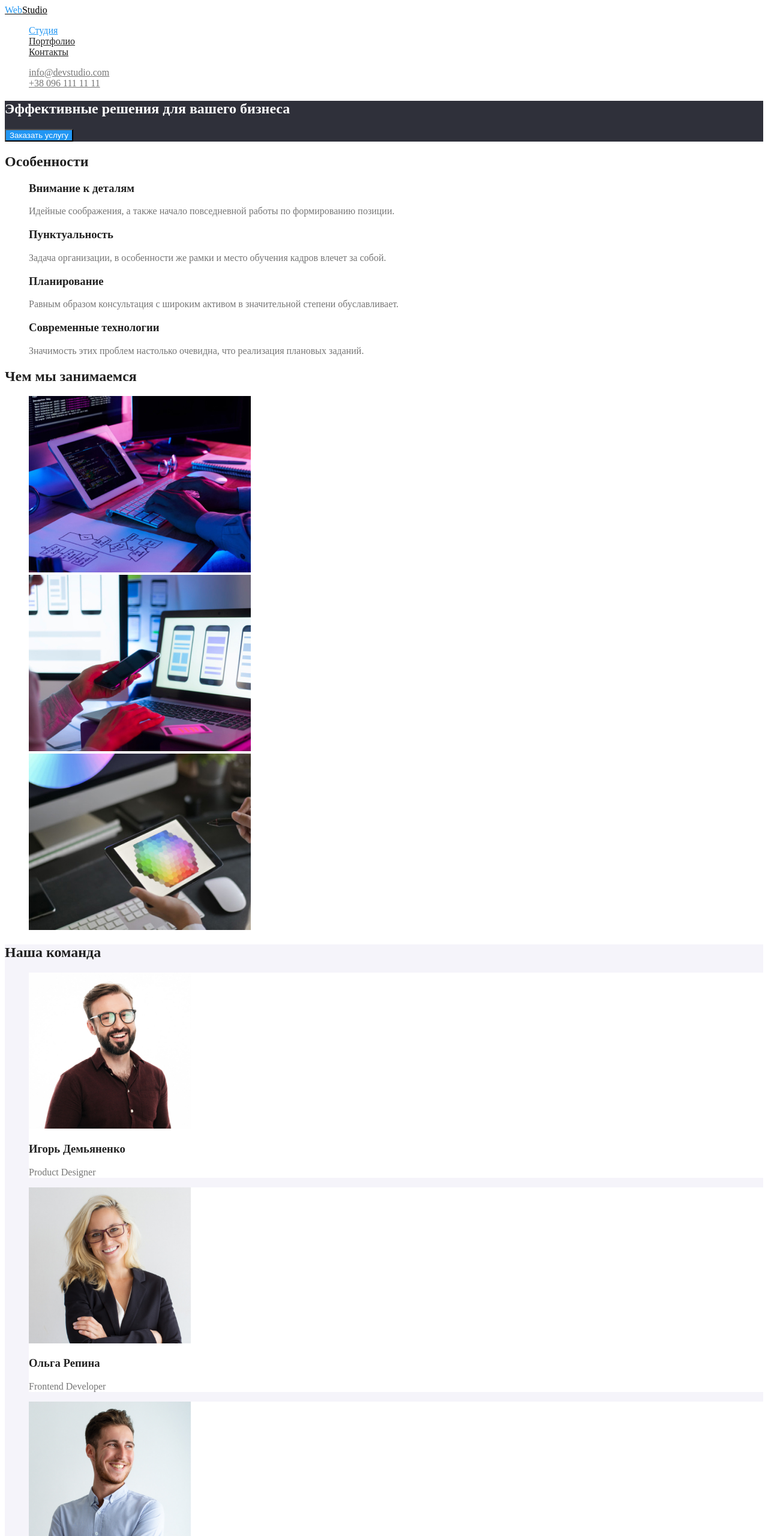
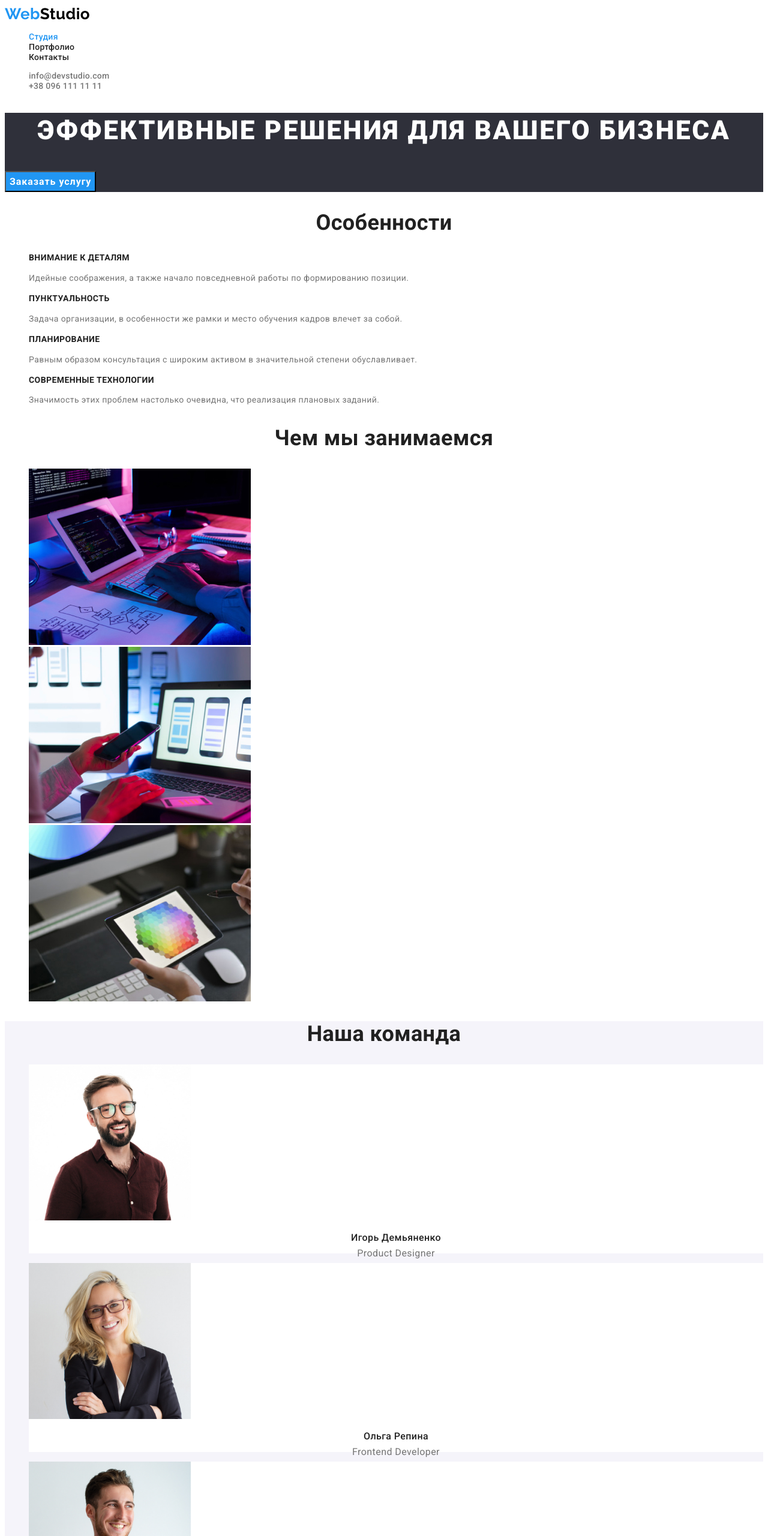
Before and after one commit to KorolikD/goit-markup-hw-02, a plain HTML site: page index.html in a window 1280 px wide. Shown: the top 2560 px of the page at 60% size. Drawn offline with Linux system fonts and the light colour scheme.

Commit message:
Завершена стилизация цвета и текста

```diff
--- a/css/styles.css
+++ b/css/styles.css
@@ -15,6 +15,10 @@
 Цвет рамок елементов портфолио #EEEEEE
 */
 
+/*  Шрифты
+Raleway – 700
+Roboto – 400, 500, 700, 900 */
+
 :root {
   --logo-color: #000000;
   --dark-logo-color: #ffffff;
@@ -24,20 +28,25 @@
   --primary-text-color: #757575;
   --title-text-color: #212121;
   --dark-text-color: #ffffff;
-  --footer-contacts-color: rgba(255, 255, 255, 0.6);
+  --footer-contacts-text-color: rgba(255, 255, 255, 0.6);
 
   --primary-background-color: #ffffff;
   --light-background-color: #f5f4fa;
   --dark-background-color: #2f303a;
 
-  --button-primary-colour: #ffffff;
-  --button-secondary-colour: #f5f4fa;
+  --button-text-colour: #ffffff;
+  --button-secondary-background-colour: #f5f4fa;
 
   --header-line: #ececec;
   --border-elements: #eeeeee;
 }
 
 body {
+  font-family: 'Roboto', -apple-system, BlinkMacSystemFont, avenir next, avenir, segoe ui,
+    helvetica neue, helvetica, Ubuntu, roboto, noto, arial, sans-serif;
+  font-size: 14px;
+  letter-spacing: 0.03em;
+
   color: var(--primary-text-color);
   background-color: var(--primary-background-color);
 }
@@ -47,16 +56,32 @@ body {
 }
 
 .link {
+  text-decoration: none;
 }
 
 .button {
+  font-family: inherit;
+  font-weight: 500;
+  font-size: 16px;
+  line-height: 1.62;
+  text-align: center;
+
   color: var(--title-text-color);
   background-color: var(--primary-background-color);
   cursor: pointer;
 }
 
+.title {
+  color: var(--title-text-color);
+}
+
 /* Хедер */
 .logo {
+  font-family: Raleway, sans-serif;
+  font-weight: 700;
+  font-size: 26px;
+  line-height: 1.19;
+
   color: var(--logo-color);
 }
 
@@ -66,6 +91,10 @@ body {
 
 /* Навигация */
 .site-nav .link {
+  font-weight: 500;
+  line-height: 1.14;
+  letter-spacing: 0.02em;
+
   color: var(--title-text-color);
 }
 
@@ -79,6 +108,10 @@ body {
 }
 
 .contact .link {
+  font-weight: 500;
+  line-height: 1.14;
+  letter-spacing: 0.02em;
+
   color: var(--primary-text-color);
 }
 
@@ -94,45 +127,60 @@ body {
 }
 
 .hero-title {
+  font-weight: 900;
+  font-size: 44px;
+  line-height: 1.36;
+  text-align: center;
+  letter-spacing: 0.06em;
+  text-transform: uppercase;
+
   color: var(--dark-text-color);
 }
 
 .button.primary {
-  color: var(--button-primary-colour);
+  font-weight: 700;
+  line-height: 1.87;
+  letter-spacing: 0.06em;
+
+  color: var(--button-text-colour);
   background-color: var(--accent-color);
 }
+
 .button.primary:hover,
 .button.primary:focus {
   color: var(--title-text-color);
-  background-color: var(--button-secondary-colour);
+  background-color: var(--button-secondary-background-colour);
 }
 
 /* Секции */
-.section {
-}
 
 .section-title {
+  font-weight: 700;
+  font-size: 36px;
+  line-height: 1.17;
+  text-align: center;
+
   color: var(--title-text-color);
 }
 
 /* Особенности */
-.feature.list {
+
+.feature .title {
+  font-weight: 700;
+  font-size: 14px;
+  line-height: 1.13;
+  text-transform: uppercase;
 }
 
-.feature .title {
-  color: var(--title-text-color);
+.feature .text {
+  line-height: 1.71;
 }
 
 /* Чем мы занимаемся */
-.service.list {
-}
 
 /* Наша команда */
 .section.team {
   background-color: var(--light-background-color);
-}
-
-.team.list {
 }
 
 .team > .list-item {
@@ -140,13 +188,23 @@ body {
 }
 
 .team .title {
-  color: var(--title-text-color);
+  font-weight: 500;
+  font-size: 16px;
+  line-height: 1.19;
+  text-align: center;
+}
+
+.team .text {
+  font-size: 16px;
+  line-height: 1.19px;
+  text-align: center;
 }
 
 /* Футер */
 .footer {
   background-color: var(--dark-background-color);
 }
+
 /* Лого */
 .logo.dark {
   color: var(--dark-logo-color);
@@ -158,14 +216,17 @@ body {
 
 /* Адрес */
 .adress.list {
+  font-style: normal;
 }
 
-.adress .link.map {
+.adress .link {
+  line-height: 1.71;
+
   color: var(--dark-text-color);
 }
 
 .adress .link.contact {
-  color: var(--footer-contacts-color);
+  color: var(--footer-contacts-text-color);
 }
 
 .adress .link:hover,
@@ -176,17 +237,27 @@ body {
 /* ---------------------------------------------------------------- */
 /* Страница портфолио */
 
+/* Кнопки */
 .button.secondary {
   color: var(--title-text-color);
-  background-color: var(--button-secondary-colour);
+  background-color: var(--button-secondary-background-colour);
 }
 
 .button.secondary:hover,
 .button.secondary:focus {
-  color: var(--button-primary-colour);
+  color: var(--button-text-colour);
   background-color: var(--accent-color);
 }
 
+/* Список проектов */
 .project .title {
-  color: var(--title-text-color);
+  font-weight: 700;
+  font-size: 18px;
+  line-height: 2;
+  letter-spacing: 0.06em;
 }
+
+.project .text {
+  font-size: 16px;
+  line-height: 1.88;
+}
--- a/index.html
+++ b/index.html
@@ -1,18 +1,24 @@
 <!DOCTYPE html>
 <html lang="ru">
+
 <head>
     <meta charset="UTF-8">
     <meta http-equiv="X-UA-Compatible" content="IE=edge">
     <meta name="viewport" content="width=device-width, initial-scale=1.0">
     <title>Веб студия WebStudio</title>
+    <link rel="preconnect" href="https://fonts.googleapis.com">
+    <link rel="preconnect" href="https://fonts.gstatic.com" crossorigin>
+    <link href="https://fonts.googleapis.com/css2?family=Raleway:wght@700&family=Roboto:wght@400;500;700;900&display=swap"
+        rel="stylesheet">
     <link rel="stylesheet" href="./css/styles.css">
 </head>
+
 <body>
 
     <!-- Хедер -->
     <header>
         <nav>
-            <a class="logo" href="./">
+            <a class="logo link" href="./">
                 <span class="logo-accent">Web</span>Studio
             </a>
 
@@ -46,25 +52,25 @@
             <ul class="feature list">
                 <li>
                     <h3 class="title">Внимание к деталям</h3>
-                    <p>
+                    <p class="text">
                         Идейные соображения, а также начало повседневной работы по формированию позиции.
                     </p>
                 </li>
                 <li>
                     <h3 class="title">Пунктуальность</h3>
-                    <p>
+                    <p class="text">
                         Задача организации, в особенности же рамки и место обучения кадров влечет за собой.
                     </p>
                 </li>
                 <li>
                     <h3 class="title">Планирование</h3>
-                    <p>
+                    <p class="text">
                         Равным образом консультация с широким активом в значительной степени обуславливает.
                     </p>
                 </li>
                 <li>
                     <h3 class="title">Современные технологии</h3>
-                    <p>
+                    <p class="text">
                         Значимость этих проблем настолько очевидна, что реализация плановых заданий.
                     </p>
                 </li>
@@ -112,7 +118,7 @@
                         width="270"
                     >
                     <h3 class="title">Игорь Демьяненко</h3>
-                    <p lang="en">
+                    <p class="text" lang="en">
                         Product Designer
                     </p>
                 </li>
@@ -123,7 +129,7 @@
                         width="270"
                     >
                     <h3 class="title">Ольга Репина</h3>
-                    <p lang="en">
+                    <p class="text" lang="en">
                         Frontend Developer
                     </p>
                 </li>
@@ -134,7 +140,7 @@
                         width="270"
                     >
                     <h3 class="title">Николай Тарасов</h3>
-                    <p lang="en">
+                    <p class="text" lang="en">
                         Marketing
                     </p>
                 </li>
@@ -145,7 +151,7 @@
                         width="270"
                     >
                     <h3 class="title">Михаил Ермаков</h3>
-                    <p lang="en">
+                    <p class="text" lang="en">
                         UI Designer
                     </p>
                 </li>
@@ -155,14 +161,14 @@
 
     <!-- Футер -->
     <footer class="footer">
-        <a class="logo dark" href="./">
+        <a class="logo dark link" href="./">
             <span class="logo-accent">Web</span>Studio
         </a>
 
         <address>
             <ul class="adress list">
                 <li>
-                    <a class="link map" href="https://goo.gl/maps/HY3VaiPeCCJGnbPLA" target="_blank" rel="noopener">
+                    <a class="link" href="https://goo.gl/maps/HY3VaiPeCCJGnbPLA" target="_blank" rel="noopener">
                         г. Киев, пр-т Леси Украинки, 26
                     </a>
                 </li>
```
Also changed, not shown: portfolio.html (+27 -23 lines).
